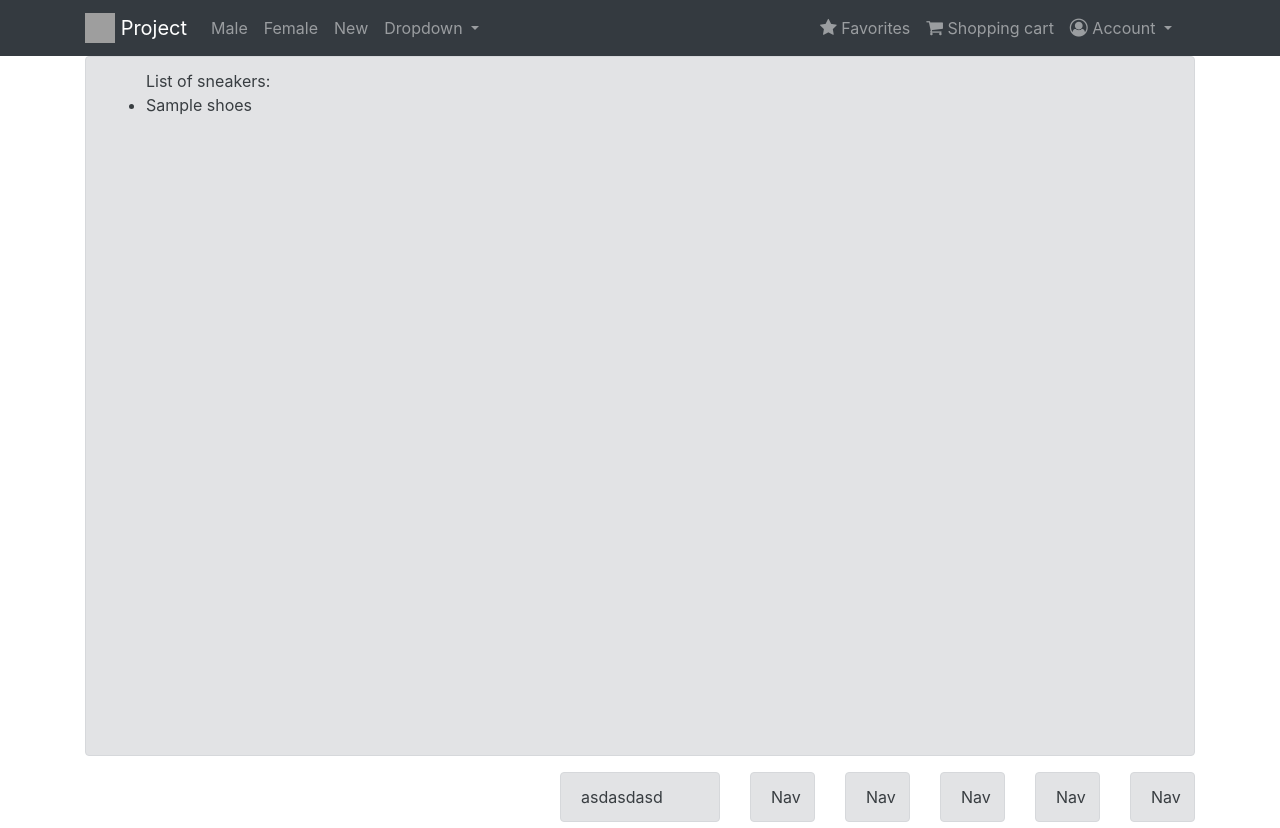
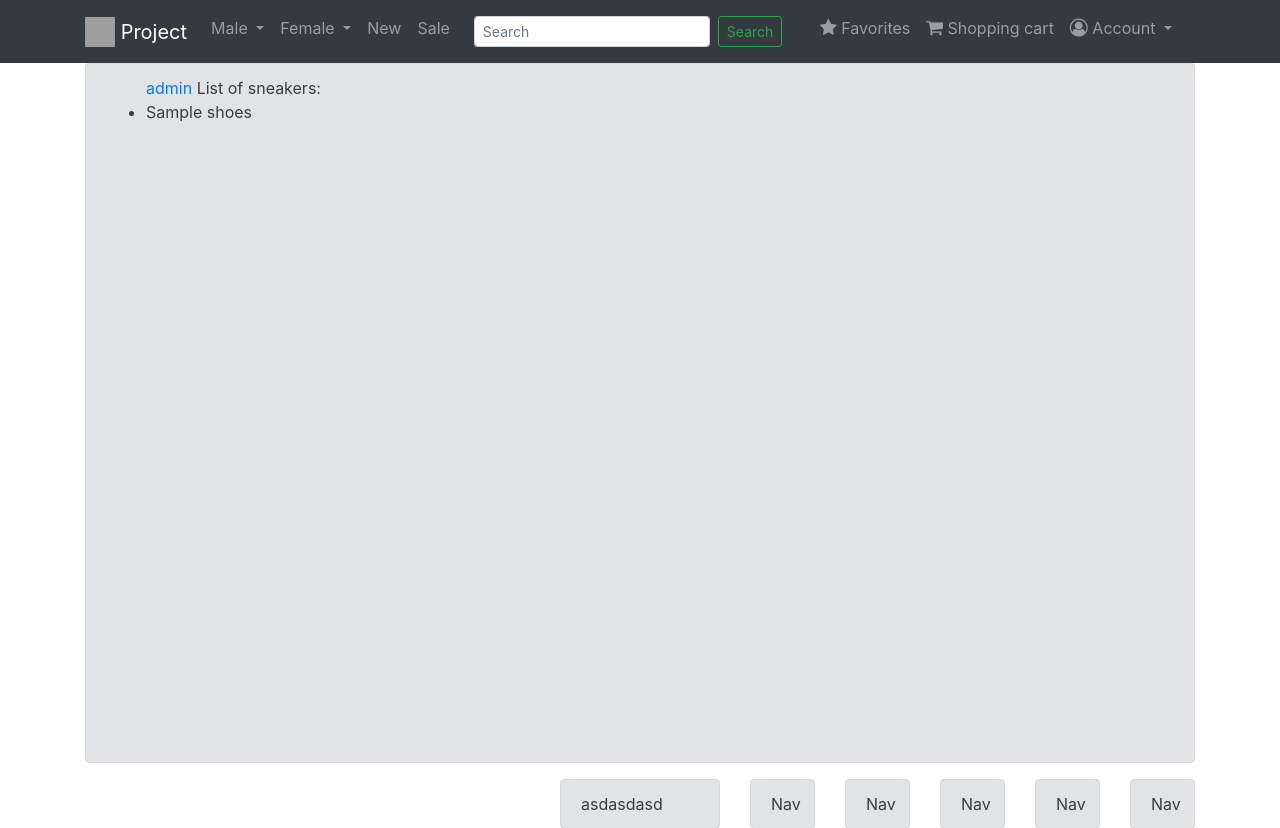
Before and after one commit to rpanasiuk/Django-Project, a Django app: template src/templates/bootstrap/bootstrap_example.html in a window 1280 px wide. Shown: the top 828 px of the page. Run offline with Django 3.2, Linux system fonts and the light colour scheme; the template is opened without the code that fills it: most values are stand-ins (such as "Sample title", 1, 10 or a date in 2020); some libraries are stand-ins or nearby versions; grey boxes are pictures that could not be loaded.

Commit message:
Connected template with view.

```diff
--- a/src/templates/bootstrap/bootstrap_example.html
+++ b/src/templates/bootstrap/bootstrap_example.html
@@ -30,28 +30,51 @@
 
 				<div class="collapse navbar-collapse" id="navbarCollapseLinks">
 					<ul class="navbar-nav col-12">
-						<li class="nav-item">
-							<a class="nav-link" href="#">Male</a>
+						<!-- Dropdown -->
+						<li class="nav-item dropdown">
+							<a class="nav-link dropdown-toggle" href="#" id="navbarDropdown" role="button"
+							   data-toggle="dropdown" aria-haspopup="true" aria-expanded="false">
+								Male
+							</a>
+							<div class="dropdown-menu" aria-labelledby="navbarDropdown">
+							{% if male_categories %}
+								{% for category in male_categories %}
+									<a class="dropdown-item" href="#">{{ category }}</a>
+								{% endfor %}
+							{% endif %}
+								<div class="dropdown-divider"></div>
+								<a class="dropdown-item" href="#">All</a>
+							</div>
 						</li>
-						<li class="nav-item">
-							<a class="nav-link" href="#">Female</a>
+						<!-- END Dropdown -->
+						<li class="nav-item dropdown">
+							<a class="nav-link dropdown-toggle" href="#" id="navbarDropdown" role="button"
+							   data-toggle="dropdown" aria-haspopup="true" aria-expanded="false">
+								Female
+							</a>
+							<div class="dropdown-menu" aria-labelledby="navbarDropdown">
+							{% if female_categories %}
+								{% for category in female_categories %}
+									<a class="dropdown-item" href="#">{{ category }}</a>
+								{% endfor %}
+							{% endif %}
+								<div class="dropdown-divider"></div>
+								<a class="dropdown-item" href="#">All</a>
+							</div>
 						</li>
 						<li class="nav-item">
 							<a class="nav-link" href="#">New</a>
 						</li>
+						<li class="nav-item">
+							<a class="nav-link" href="#">Sale</a>
+						</li>
 
-						<li class="nav-item dropdown">
-							<a class="nav-link dropdown-toggle" href="#" id="navbarDropdown" role="button"
-							   data-toggle="dropdown" aria-haspopup="true" aria-expanded="false">
-								Dropdown
-							</a>
-							<div class="dropdown-menu" aria-labelledby="navbarDropdown">
-								<a class="dropdown-item" href="#">Action</a>
-								<div class="dropdown-divider"></div>
-								<a class="dropdown-item" href="#">Another action</a>
-								<a class="dropdown-item" href="#">Other action</a>
-							</div>
-						</li>
+						<div class="navbar navbar-light bg-dark">
+							<form class="form-inline">
+							<input id="q" class="form-control form-control-sm mr-sm-2" type="search" placeholder="Search" aria-label="Search">
+							<button class="btn btn-sm btn-outline-success my-sm-0" type="submit">Search</button>
+							</form>
+						</div>
 
 						<ul class="navbar-nav ml-auto">
 
@@ -105,13 +128,15 @@
 				<div class="col-12">
 					<div class="alert alert-secondary" role='alert' style="min-height: 700px;">
 						<ul>
+							<a href="/admin/">admin</a>
 						List of sneakers:
 						{% if footwear %}
 							{% for shoes in footwear %}
 								<li>{{ shoes }}</li>
 							{% endfor %}
 						{% else %}
-						 	No shoes.
+						 	<li>No shoes.</li>
+						 	{{ male_categories }}
 						{% endif %}
 						</ul>
 					</div>
```
